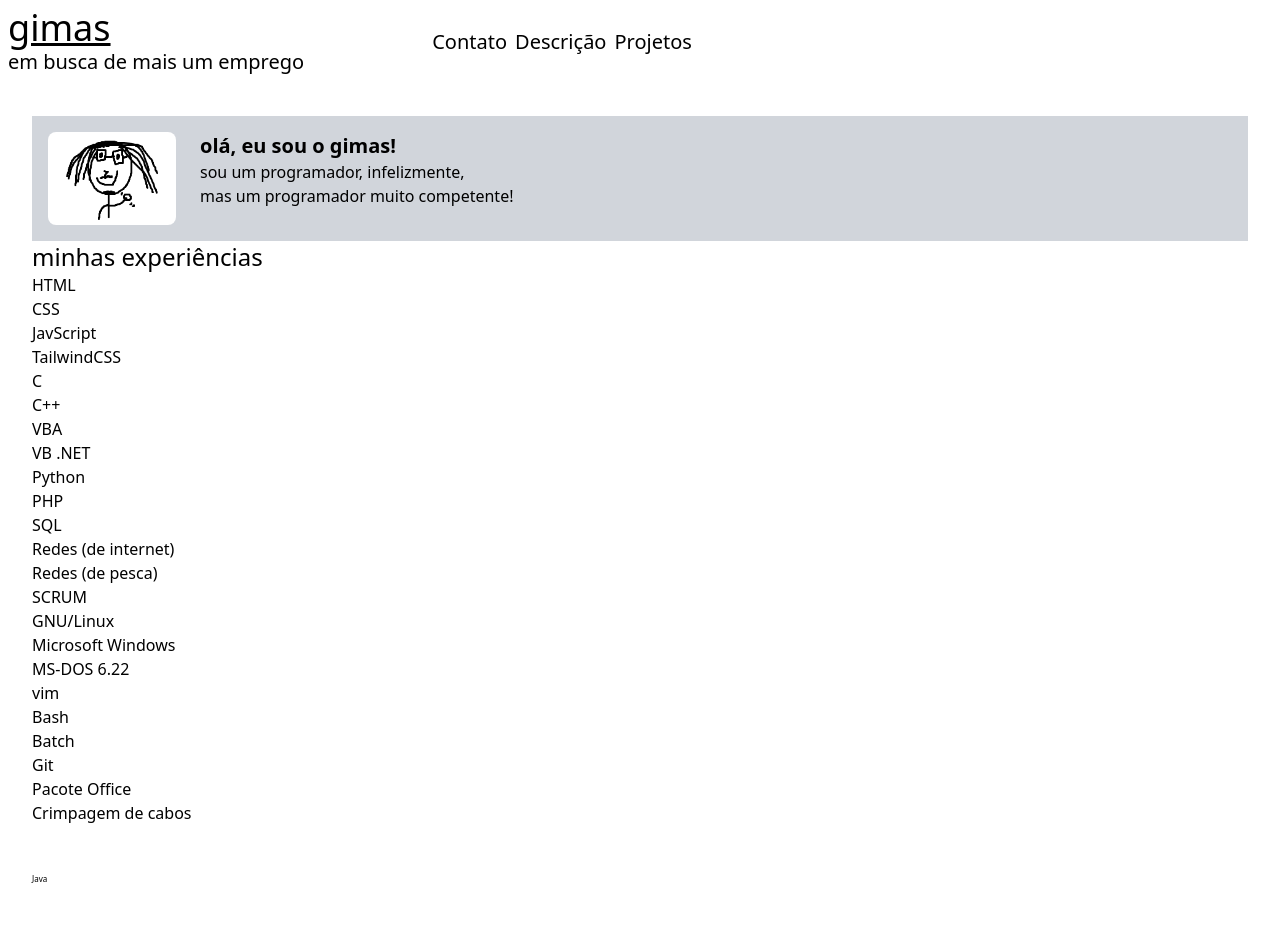
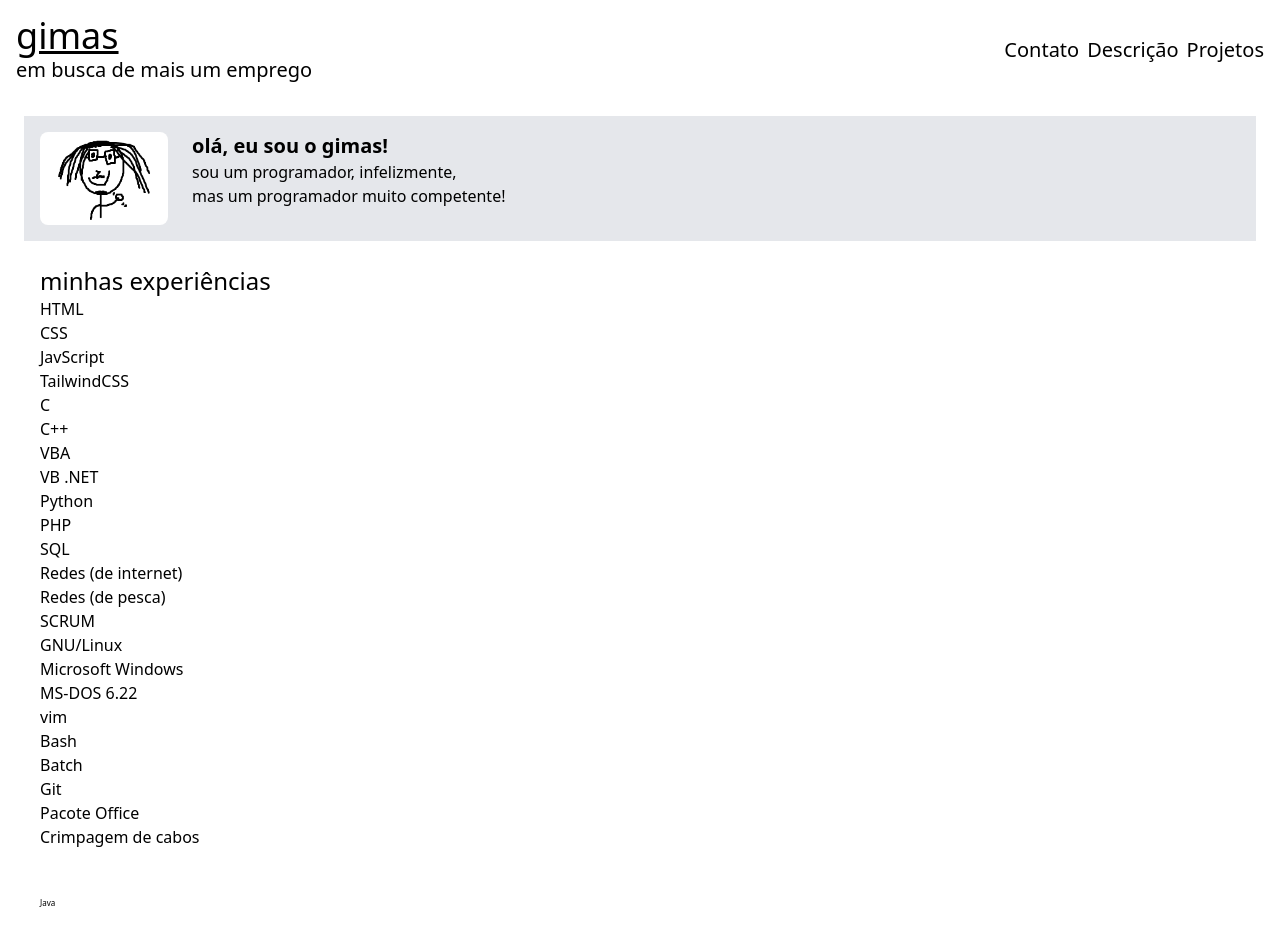
Before and after one commit to xviigimenez/xviigimenez.github.io, a website: page trabalho1/index.html in a window 1280 px wide. Before the commit the page ends 917 px from the top, so only its background shows below. Drawn offline with Linux system fonts and the light colour scheme.

Commit message:
justify-between, cinza mais claro no cartão e ajuste das margens

```diff
--- a/trabalho1/index.html
+++ b/trabalho1/index.html
@@ -7,8 +7,7 @@
     <link href="style.css" rel="stylesheet">
 </head>
 <body>
-    <!-- Consertar esse "gap" por algo que deixe um em cada lado da tela -->
-    <header class="flex content-center items-center gap-32 p-2">
+    <header class="flex content-center items-center justify-between p-4">
         <div>
             <h1 class="text-4xl underline">gimas</h1>
             <h1 class="text-xl">em busca de mais um emprego</h1>
@@ -21,15 +20,15 @@
             </ul>
         </nav>
     </header>
-    <main class="p-8">
-        <section class="flex content-center gap-6 p-4 bg-gray-300">
+    <main class="px-6 py-4">
+        <section class="flex content-center gap-6 p-4 bg-gray-200">
             <img class="w-32 rounded-lg" src="images/eu.png">
             <div>
                 <h2 class="font-bold text-xl">olá, eu sou o gimas!</h2>
                 <p>sou um programador, infelizmente,<br>mas um programador muito competente!</p>
             </div>
         </section>
-        <section>
+        <section class="px-4 py-6">
             <h2 class="text-2xl">minhas experiências</h2>
             <ul>
                 <li>HTML</li>
--- a/trabalho1/package.json
+++ b/trabalho1/package.json
@@ -3,7 +3,8 @@
   "version": "1.0.0",
   "main": "index.js",
   "scripts": {
-    "test": "echo \"Error: no test specified\" && exit 1"
+    "test": "echo \"Error: no test specified\" && exit 1",
+    "tailwind": "npx tailwindcss -i tailwind.css -o style.css --watch"
   },
   "keywords": [],
   "author": "",
```
Also changed, not shown: trabalho1/style.css, 2 other files.
